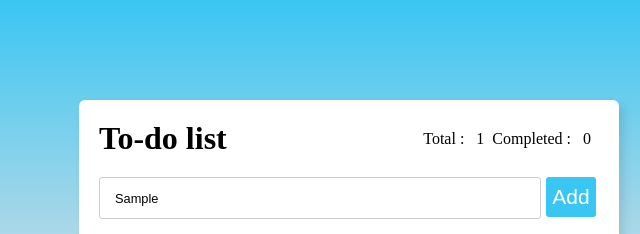
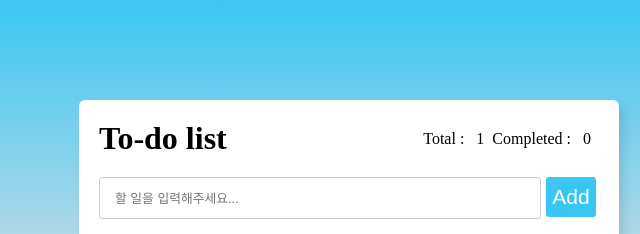
Before and after one commit to Eastynfromeast/my-very-last-javascript, a plain HTML site: page part02-vanillaJS-clone-coding/ch01-to-do-list/index.html in a window 1280 px wide. Both pictures are taken after typing "Sample" into the empty fields and a click on the button "Add". Shown: the top 234 px of the page, 291-931 px from the left. Drawn offline with Linux system fonts and the light colour scheme.

Commit message:
feat(-to-do-list) - add codes for exception handling - Ch.1 To-do List(정리하기)

```diff
--- a/part02-vanillaJS-clone-coding/ch01-to-do-list/index.html
+++ b/part02-vanillaJS-clone-coding/ch01-to-do-list/index.html
@@ -212,8 +212,19 @@
           -> 전체 카운터가 업데이트 되어야 함
       */
 
+			/*
+        예외 처리
+        - 빈 값이거나 중복 값이면 에러 메시지를 보여주고 추가하지 않기
+      */
+
 			const addButton = document.querySelector('#inputField button');
 			addButton.addEventListener('click', () => {
+				const inputText = addButton.previousSibling.value;
+				if (!validCheck(inputText)) {
+					return;
+				}
+				// 빈 값이거나 중복 값이면 에러 메시지를 보여주고 추가하지 않기
+
 				// 아이템을 생성
 				addItem(
 					registerEvents(
@@ -228,7 +239,24 @@
 					)
 				);
 				updateCounter();
+				addButton.previousSibling.value = '';
 			});
+
+			function validCheck(inputText) {
+				inputText = inputText.trim();
+				if (inputText === '') {
+					alert('할 일을 적어 주세요');
+					return false;
+				}
+
+				const itemList = document.getElementById('itemList');
+				const found = Array.from(itemList.children).find(child => child.children[1].innerText === inputText);
+				if (found) {
+					alert('중복된 값입니다');
+					return false;
+				}
+				return true;
+			}
 
 			function addItem(item) {
 				const itemList = document.getElementById('itemList');
@@ -238,7 +266,7 @@
 			function registerEvents(item) {
 				const [checkbox, text, removeButton] = item.children;
 				checkbox.addEventListener('change', () => {
-					checkbox.checked ? (text.style.textDecoration = 'line-through') : (text.style.textDecoration = 'none'); // 아래 주석 처리한 구문보다 의미가 더 명확함
+					checkbox.checked ? (text.style.textDecoration = 'line-through') : (text.style.textDecoration = 'none');
 					// 완료 카운터 업데이트
 					updateCounter();
 				});
@@ -259,7 +287,6 @@
 				counter.children[1].innerText = '' + itemList.children.length;
 				const completeCount = Array.from(itemList.children).filter(child => child.firstChild.checked).length;
 				counter.lastChild.innerText = '' + completeCount;
-				// console.log('total : ', itemList.children.length, ' completed : ', completeCount);
 			}
 
 			function createElement({ tagName, properties, parent, children, count = 1 }) {
```
